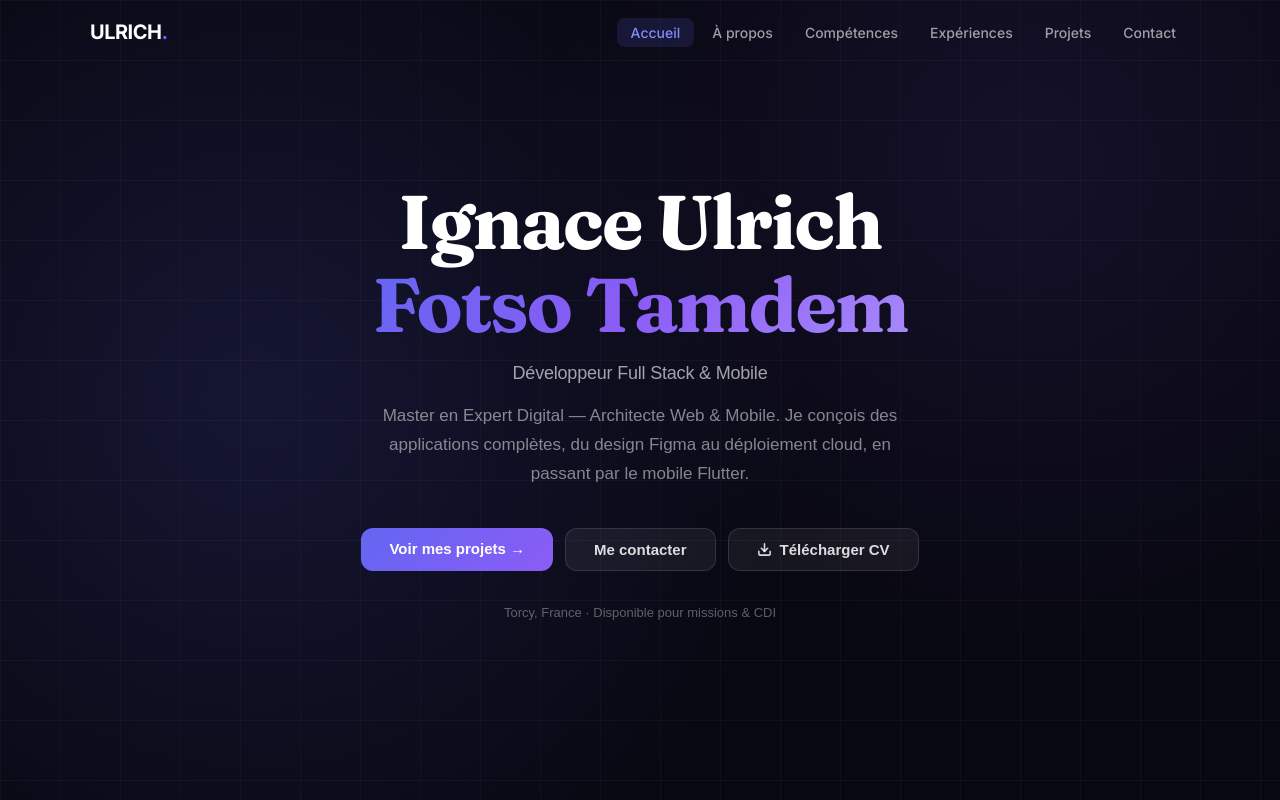
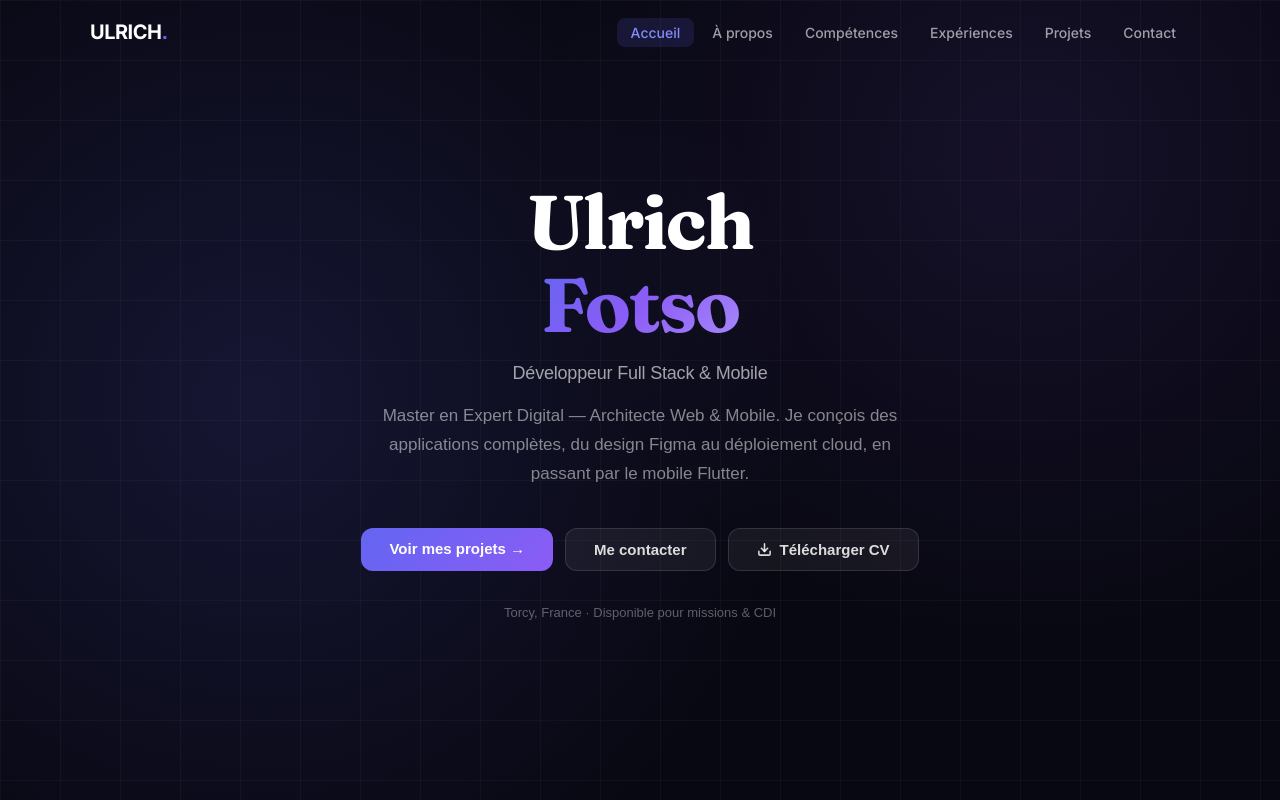
Before and after one commit to ulrichfots/Porfolio_ulrich, a React (Vite) app: page / in a window 1280 px wide. Shown: the top 800 px of the page. Built offline with nearby package versions, Linux system fonts and the light colour scheme.

Commit message:
portolio-final

```diff
--- a/src/Portfolio.jsx
+++ b/src/Portfolio.jsx
@@ -435,7 +435,7 @@ const HeroSection = memo(function HeroSection({ sectionRef }) {
             letterSpacing: "-2px",
           }}
         >
-          Ignace Ulrich
+          Ulrich
           <br />
           <span
             style={{
@@ -444,7 +444,7 @@ const HeroSection = memo(function HeroSection({ sectionRef }) {
               WebkitTextFillColor: "transparent",
             }}
           >
-            Fotso Tamdem
+            Fotso
           </span>
         </h1>
 
```
